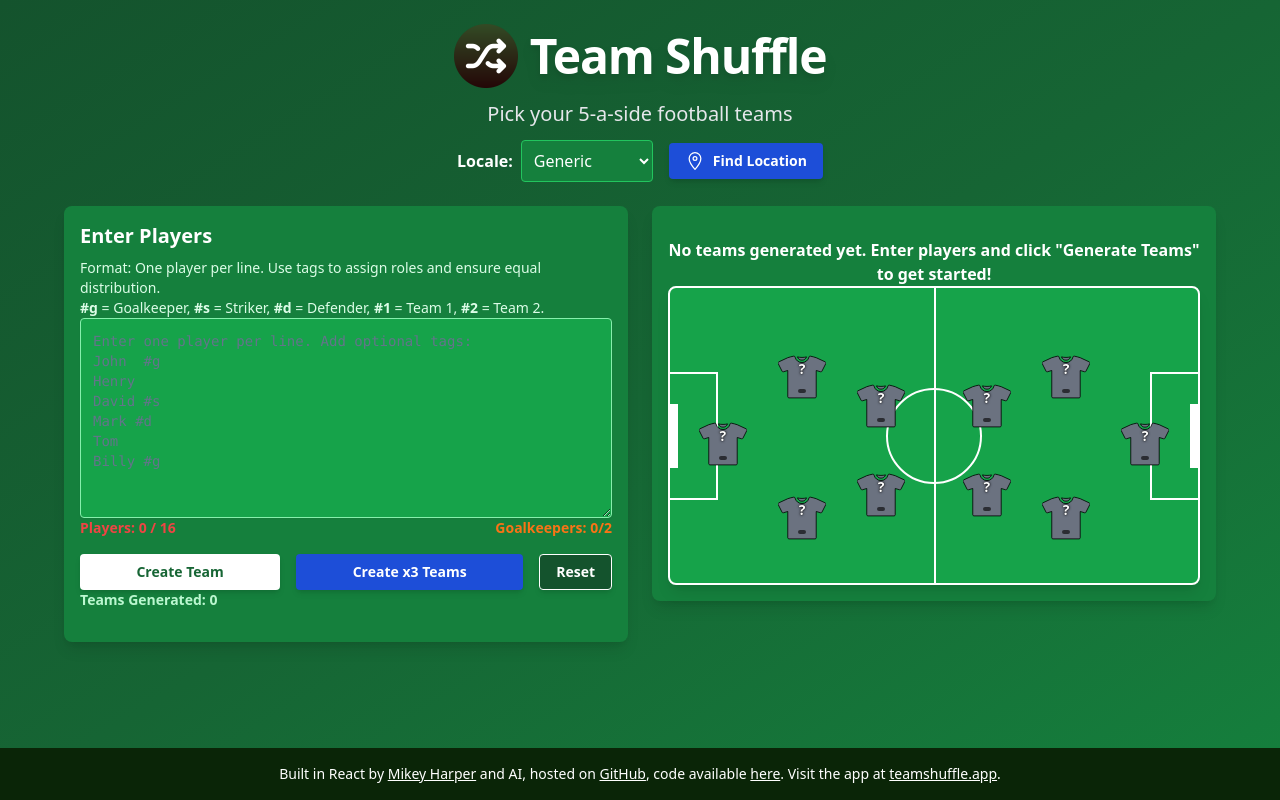
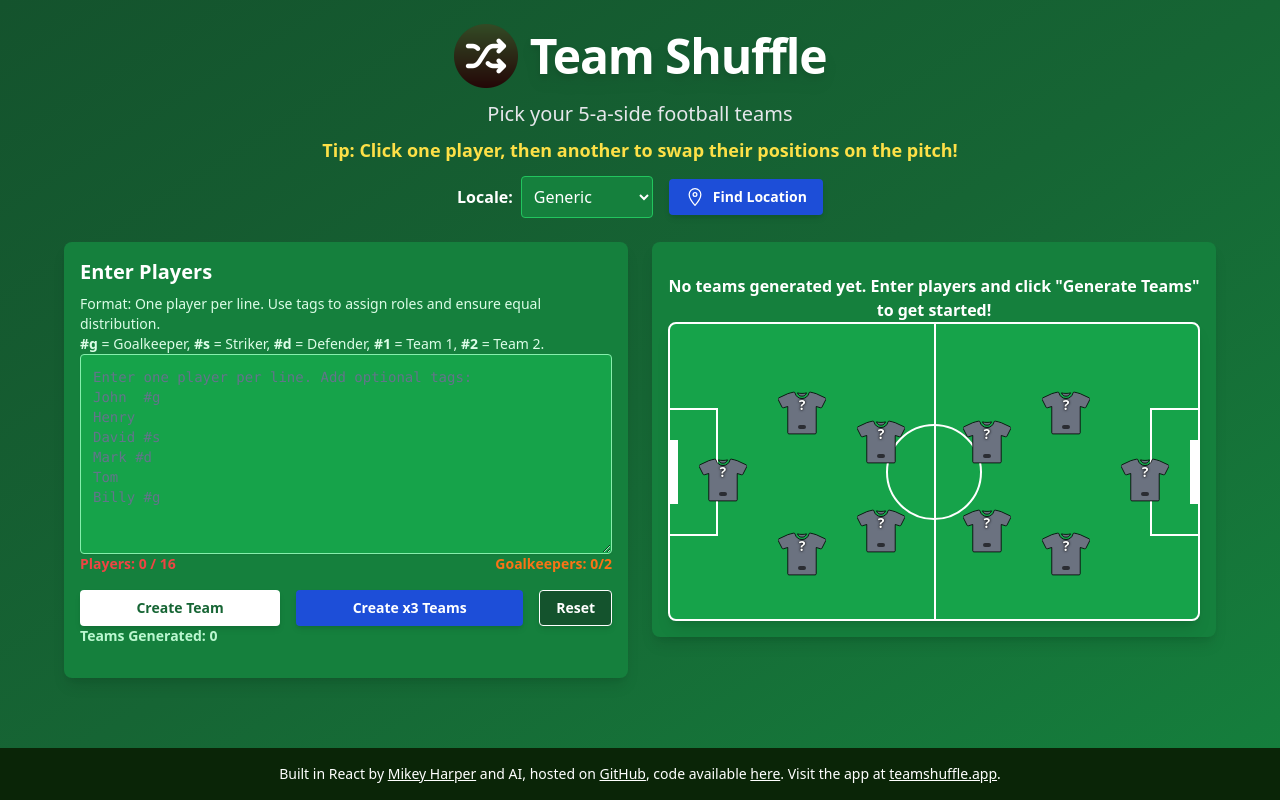
Before and after one commit to dr-harper/football-team-picker, a React (Vite) app: page / in a window 1280 px wide. Built offline with nearby package versions, Linux system fonts and the light colour scheme.

Commit message:
Add info

```diff
--- a/src/App.tsx
+++ b/src/App.tsx
@@ -485,7 +485,10 @@
                         </h1>
                     </div>
                     <p className="text-gray-200 text-lg sm:text-xl">
-                        Pick your 5-a-side football teams
+                        Pick your 5-a-side football teams<br />
+                        <span className="text-yellow-300 text-base sm:text-lg font-semibold block mt-2">
+                            Tip: Click one player, then another to swap their positions on the pitch!
+                        </span>
                     </p>
                     <div className="mt-4 flex justify-center items-center gap-4">
                         <div>
```
